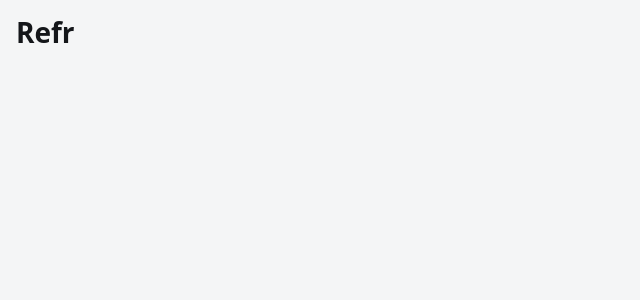
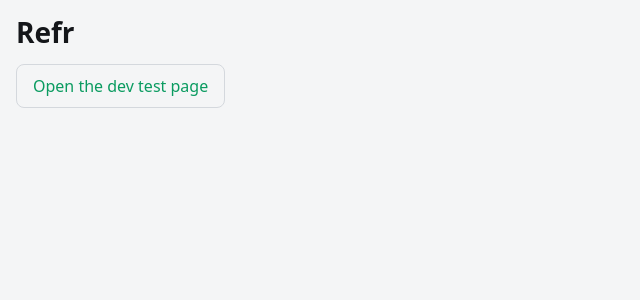
Before and after one commit to tylerhagan/refr, a React (Vite) app: page / in a window 1280 px wide. Shown: the top 300 px of the page, without its empty margins (0-640 px from the left). Built offline with nearby package versions, Linux system fonts and the light colour scheme.

Commit message:
fix: link to dev page and serve client routes on vercel

```diff
--- a/src/App.tsx
+++ b/src/App.tsx
@@ -1,10 +1,17 @@
-import { Route, Routes } from 'react-router';
+import { Link, Route, Routes } from 'react-router';
 import DevPage from './dev/DevPage';
 
 function Sessions() {
   return (
     <main className="p-4">
       <h1 className="text-xl font-semibold">Refr</h1>
+      {/* Until Milestone 2 replaces this screen, the dev page is the only thing to test. */}
+      <Link
+        to="/dev"
+        className="mt-4 inline-flex min-h-11 items-center rounded-md border border-border px-4 text-accent"
+      >
+        Open the dev test page
+      </Link>
     </main>
   );
 }
```
Also changed, not shown: vercel.json (added).
